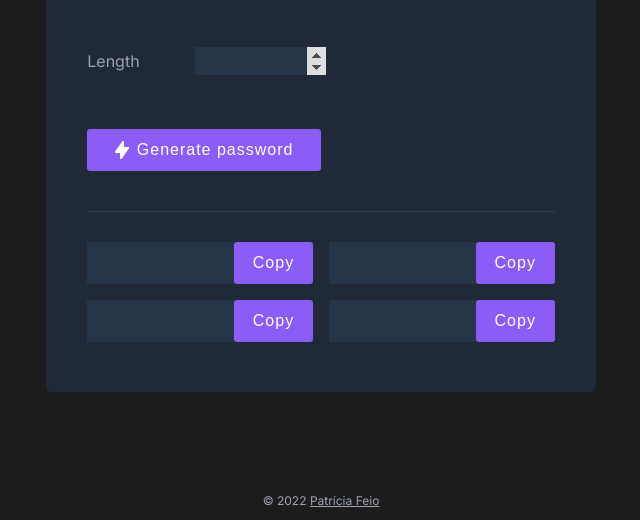
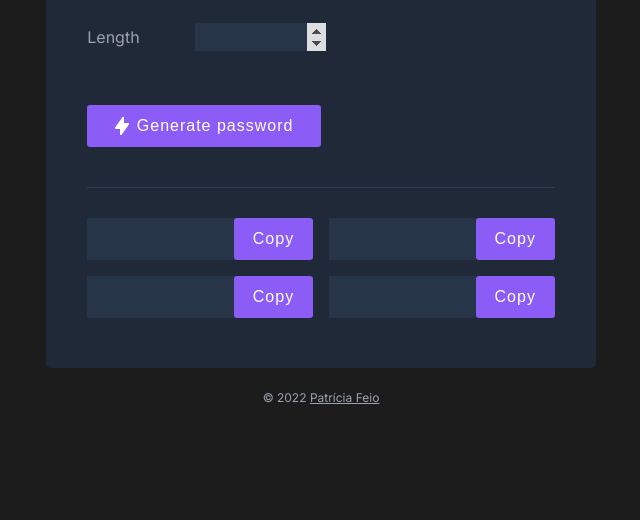
Before and after one commit to PatriciaFeio/password-generator, a plain HTML site: page index.html in a window 1280 px wide. Shown: the part 280-800 px from the top of the page, without its empty margins (319-959 px from the left). Drawn offline with Linux system fonts and the light colour scheme.

Commit message:
css footer fix

```diff
--- a/styles.css
+++ b/styles.css
@@ -99,6 +99,7 @@ body {
     align-items: center;
     justify-content: center;
     background-color: #1c1c1c;
+    gap: 10px;
 }
 
  .card-wrapper {
@@ -108,6 +109,7 @@ body {
     align-items: flex-end;
     background-color: #1F2937;
     border-radius: 5px;
+
  }
 
  .card-content-wrapper {
@@ -211,10 +213,10 @@ body {
     display: flex;
 }
 
-.footer-copyright {
+/* .footer-copyright {
     position: absolute;
     bottom: 0;
-}
+} */
 
 /* =========================
     media-queries
```
